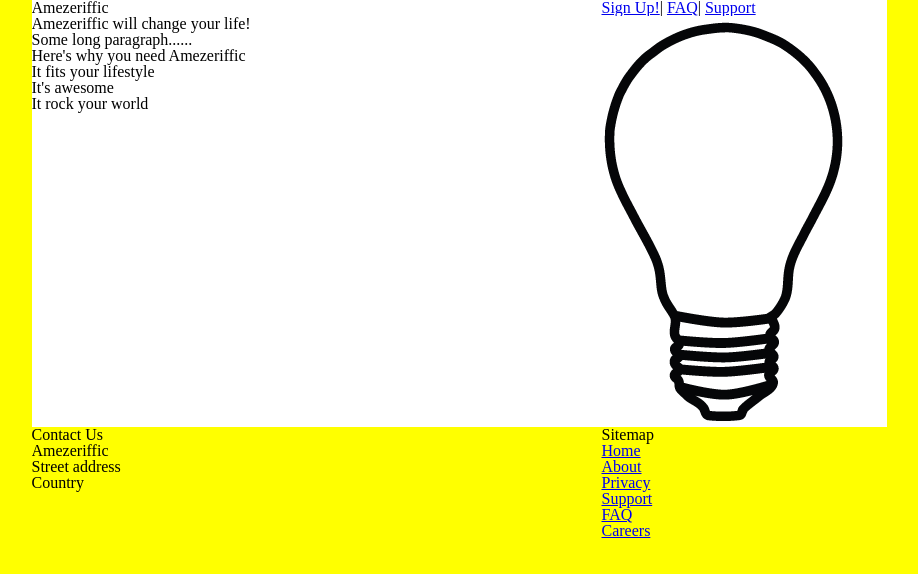
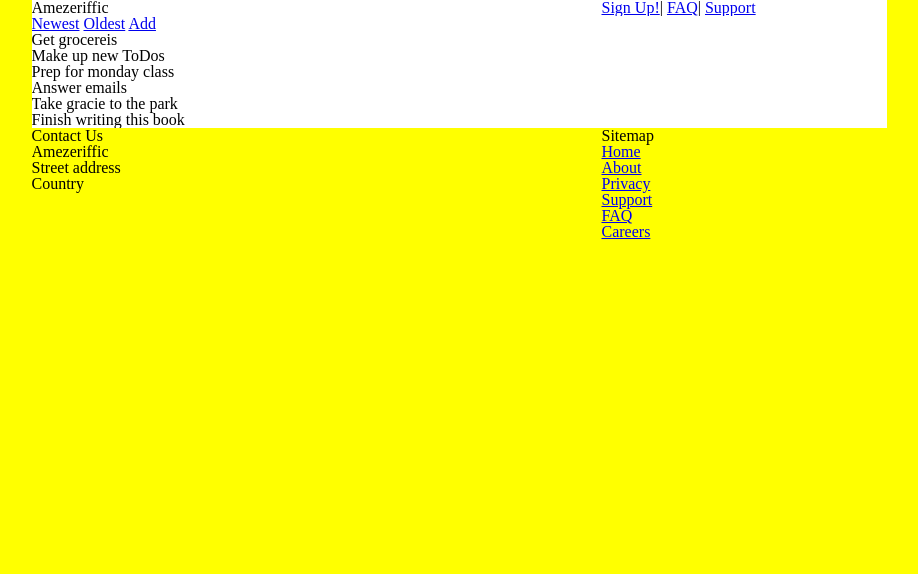
Before and after one commit to shaulber/LearnWebAppDev, a plain HTML site: page Chapter2/index.html in a window 1280 px wide. Shown: the whole page, without its empty margins (181-1099 px from the left). Drawn offline with Linux system fonts and the light colour scheme.

Commit message:
Merge branch 'MyBranch' of https://github.com/shaulber/LearnWebAppDev
# Conflicts:
#	Chapter3/index.html

```diff
--- a/Chapter2/index.html
+++ b/Chapter2/index.html
@@ -20,18 +20,20 @@
 </body>
 <main>
     <div class="container">
-        <div class="leftMain">
-            <h2>Amezeriffic will change your life!</h2>
-            <p>Some long paragraph......</p>
-            <h3>Here's why you need Amezeriffic</h3>
+        <div class="tabs">
+            <a href="#"><span class="active">Newest</span></a>
+            <a href="#"><span>Oldest</span></a>
+            <a href="#"><span>Add</span></a>
+        </div>
+        <div class="content">
             <ul>
-                <li>It fits your lifestyle</li>
-                <li>It's awesome</li>
-                <li>It rock your world</li>
+                <li>Get grocereis</li>
+                <li>Make up new ToDos</li>
+                <li>Prep for monday class</li>
+                <li>Answer emails</li>
+                <li>Take gracie to the park</li>
+                <li>Finish writing this book</li>
             </ul>
-        </div>
-        <div class="rightMain">
-            <img src="lightbulb.png" alt="an image of lightbulb">
         </div>
     </div>
 </main>
```
Also changed, not shown: 1 other file.
